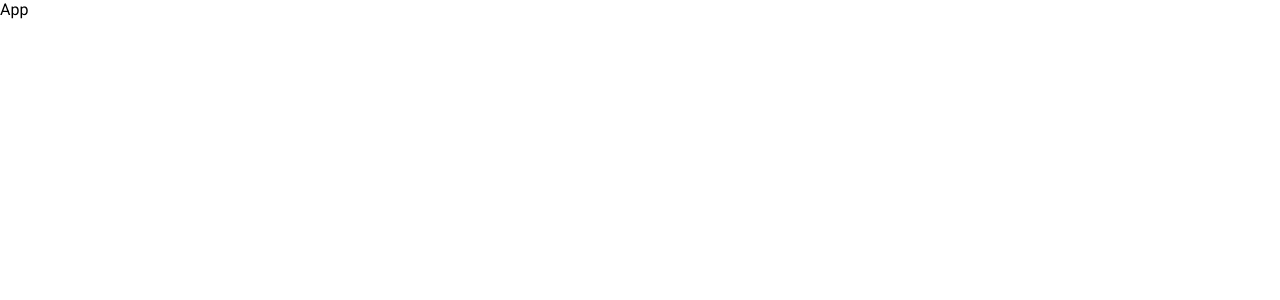
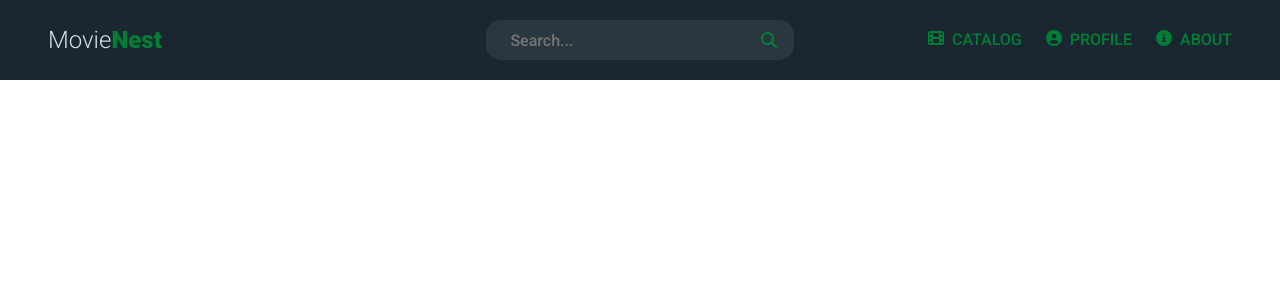
Before and after one commit to ihugo1/MovieNest, a React (Vite) app: page /catalog in a window 1280 px wide. Shown: the top 300 px of the page. Built offline with nearby package versions, Linux system fonts and the light colour scheme.

Commit message:
create navbar component

```diff
--- a/package.json
+++ b/package.json
@@ -11,7 +11,8 @@
   },
   "dependencies": {
     "react": "^18.3.1",
-    "react-dom": "^18.3.1"
+    "react-dom": "^18.3.1",
+    "react-icons": "^5.3.0"
   },
   "devDependencies": {
     "@eslint/js": "^9.13.0",
--- a/src/App.jsx
+++ b/src/App.jsx
@@ -1,5 +1,6 @@
 import React from "react";
+import { NavBar } from "./components/NavBar/NavBar";
 
 export const App = () => {
-  return <div>App</div>;
+  return <div><NavBar/></div>;
 };
--- /dev/null
+++ b/src/components/NavBar/NavBar.jsx
@@ -0,0 +1,23 @@
+import React from "react";
+import style from "./NavBar.module.css";
+import { NavBarSearchBar } from "./NavBarSearchBar";
+import { NavBarLinks } from "./NavBarLinks";
+
+export const NavBar = () => {
+  return (
+    <nav className={style["navbar"]}>
+      <div className={style["navbar-left"]}>
+        <a className={style["logo"]}>
+          <span className={style["part-a"]}>Movie</span>
+          <span className={style["part-b"]}>Nest</span>
+        </a>
+      </div>
+      <div className={style["navbar-middle"]}>
+        <NavBarSearchBar />
+      </div>
+      <div className={style["navbar-right"]}>
+        <NavBarLinks />
+      </div>
+    </nav>
+  );
+};
--- /dev/null
+++ b/src/components/NavBar/NavBar.module.css
@@ -0,0 +1,67 @@
+.navbar{
+  z-index: 10;
+  position: fixed;
+  width: 100%;
+  height: 10vh;
+  display: flex;
+  background-color: var(--primary);
+  .navbar-left{
+    height: 100%;
+    width: 30%;
+    padding-left: var(--spacing-xxl);
+    display: flex;
+    justify-content: flex-start;
+    align-items: center;
+    .logo{
+      .part-a{
+        font-size: var(--font-xl);
+        color: var(--text-light);
+        font-weight: var(--font-light);
+      }
+      .part-b{
+        font-size: var(--font-xl);
+        color: var(--accent);
+        font-weight: var(--font-black);
+      }
+    }
+  }
+  .navbar-middle{
+    height: 100%;
+    width: 40%;
+    display: flex;
+    justify-content: center;
+    align-items: center;
+  }
+  .navbar-right{
+    height: 100%;
+    width: 30%;
+    padding-right: var(--spacing-xxl);
+    display: flex;
+    justify-content: flex-end;
+    align-items: center;
+  }
+}
+
+/*-------------------------------------------------------
+# Responsive
+---------------------------------------------------------*/
+
+@media (max-width: 1024px)  {
+  .navbar{
+    .navbar-left{
+      width: 50%;
+    }
+    .navbar-middle{
+      width: 50%;
+    }
+    .navbar-right{
+      position:  fixed;
+      bottom: 0;
+      height: 10vh;
+      width: 100%;
+      padding: 0;
+      justify-content: center;
+      background-color: var(--primary);
+    }
+  }
+}
--- /dev/null
+++ b/src/components/NavBar/NavBarLinks.jsx
@@ -0,0 +1,21 @@
+import style from "./NavBarLinks.module.css";
+import { FaFilm, FaCircleUser, FaCircleInfo } from "react-icons/fa6";
+
+export const NavBarLinks = () => {
+  const NAVBARLINKS = [
+    { name: "catalog", icon: <FaFilm />, to: "#" },
+    { name: "profile", icon: <FaCircleUser />, to: "#" },
+    { name: "about", icon: <FaCircleInfo />, to: "#" },
+  ];
+
+  return (
+    <ul className={style["navbar-links"]}>
+      {NAVBARLINKS.map((link) => (
+        <a className={style["navbar-link"]} href={link.to} key={link.name}>
+          <div className={style["icon-container"]}>{link.icon}</div>
+          <span className={style["text"]}>{link.name}</span>
+        </a>
+      ))}
+    </ul>
+  );
+};
--- /dev/null
+++ b/src/components/NavBar/NavBarLinks.module.css
@@ -0,0 +1,30 @@
+.navbar-links{
+  display: flex;
+  gap: 0 var(--spacing-l);
+  .navbar-link{
+    display: flex;
+    gap: var(--spacing-s);
+    color: var(--accent);
+    text-transform: uppercase;
+    transition: color 0.5s ease;
+  }
+  .navbar-link:hover{
+    color: var(--accent-focus);
+  }
+}
+
+/*-------------------------------------------------------
+# Responsive
+---------------------------------------------------------*/
+
+@media (max-width: 1024px)  {
+  .navbar-links{
+    width: 100%;
+    padding: 0;
+    justify-content: space-around;
+    .navbar-link{
+      flex-direction: column;
+      align-items: center;
+    }
+  }
+}
--- /dev/null
+++ b/src/components/NavBar/NavBarSearchBar.jsx
@@ -0,0 +1,15 @@
+import style from "./NavBarSearchBar.module.css";
+import { FaMagnifyingGlass } from "react-icons/fa6";
+
+export const NavBarSearchBar = () => {
+  return (
+    <div className={style["searchbar-container"]}>
+      <div className={style["searchbar"]}>
+        <input className={style["input"]} type="text" placeholder="Search..."/>
+        <div className={style["icon-container"]}>
+          <FaMagnifyingGlass className={style["icon"]} />
+        </div>
+      </div>
+    </div>
+  );
+};
--- /dev/null
+++ b/src/components/NavBar/NavBarSearchBar.module.css
@@ -0,0 +1,46 @@
+.searchbar-container {
+  height: 50%;
+  width: 60%;
+  /*acá irán los resultados*/
+  .searchbar {
+    height: 100%;
+    width: 100%;
+    display: flex;
+    align-items: center;
+    border-radius: var(--border-radius);
+    background-color: var(--secondary);
+    .input {
+      width: 100%;
+      padding: 0 var(--spacing-l);
+      color: var(--text-light);
+    }
+    .icon-container {
+      height: 100%;
+      width: 20%;
+      display: flex;
+      justify-content: center;
+      align-items: center;
+      .icon {
+        color: var(--accent);
+      }
+    }
+  }
+}
+
+/*-------------------------------------------------------
+# Responsive
+---------------------------------------------------------*/
+
+@media (max-width: 1024px) {
+  .searchbar-container {
+    width: 70%;
+    .searchbar {
+      .input{
+        width: 100%;
+      }
+      .icon{
+        display: none;
+      }
+    }
+  }
+}
--- a/src/main.css
+++ b/src/main.css
@@ -13,7 +13,7 @@
   box-sizing: border-box;
   font-family: "Roboto", sans-serif;
   font-size: var(--font-m);
-  font-weight: var(--font-regular);
+  font-weight: var(--font-medium);
 }
 button {
   background: none;
@@ -26,6 +26,13 @@ a {
 }
 ul, ol {
   list-style: none;
+}
+input{
+  border: none;
+  background-color: var(--transparent);
+}
+input:focus{
+  outline: none;
 }
 
 /*-------------------------------------------------------
@@ -52,6 +59,7 @@ ul, ol {
 ---------------------------------------------------------*/
 
 :root {
+  --spacing-xs: 0.25rem;
   --spacing-s: 0.5rem;
   --spacing-m: 1rem;
   --spacing-l: 1.5rem;
@@ -66,5 +74,16 @@ ul, ol {
 :root {
   --primary: #1a2731;
   --secondary: #2b373f;
-  --accent: #006128;
+  --accent: #017e35;
+  --accent-focus: #01bb4e;
+  --transparent: #00000000;
+  --text-light: #d4dde4;
+  --text-dark: #12161a;
 }
+
+/*-------------------------------------------------------
+# Borders
+---------------------------------------------------------*/
+:root {
+  --border-radius: 15px
+}
```
Also changed, not shown: 1 other file (tests, documents, lock files or other folders).
